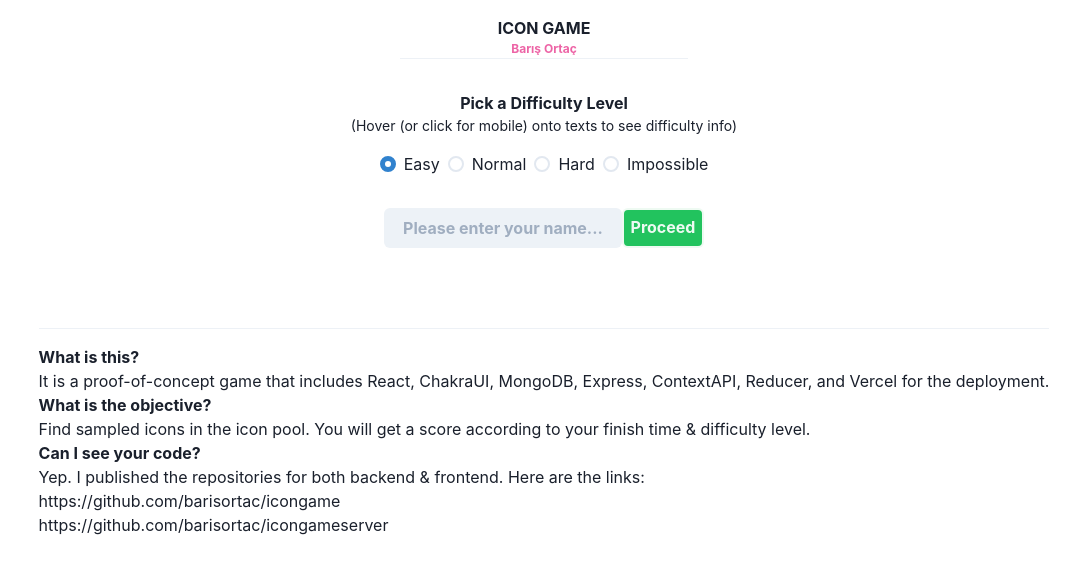
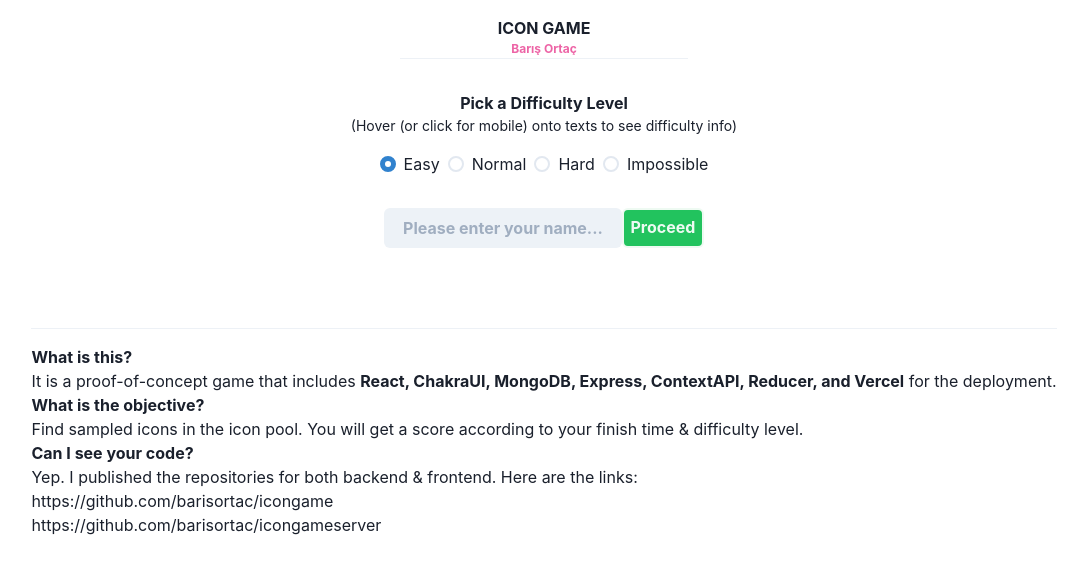
Before and after one commit to barisortac/icongame, a React (Create React App) app: page / in a window 1280 px wide. Shown: the top 574 px of the page, without its empty margins (96-1179 px from the left). Built offline with nearby package versions, Linux system fonts and the light colour scheme.

Commit message:
add style for info

```diff
--- a/src/pages/Info/Info.js
+++ b/src/pages/Info/Info.js
@@ -11,8 +11,8 @@ const Info = () => {
           What is this?
         </Text>
         <Text>
-          It is a proof-of-concept game that includes React, ChakraUI, MongoDB,
-          Express, ContextAPI, Reducer, and Vercel for the deployment.
+          It is a proof-of-concept game that includes <b>React, ChakraUI, MongoDB,
+          Express, ContextAPI, Reducer, and Vercel</b> for the deployment.
         </Text>
         <Text fontWeight="bold">
           What is the objective?
```
